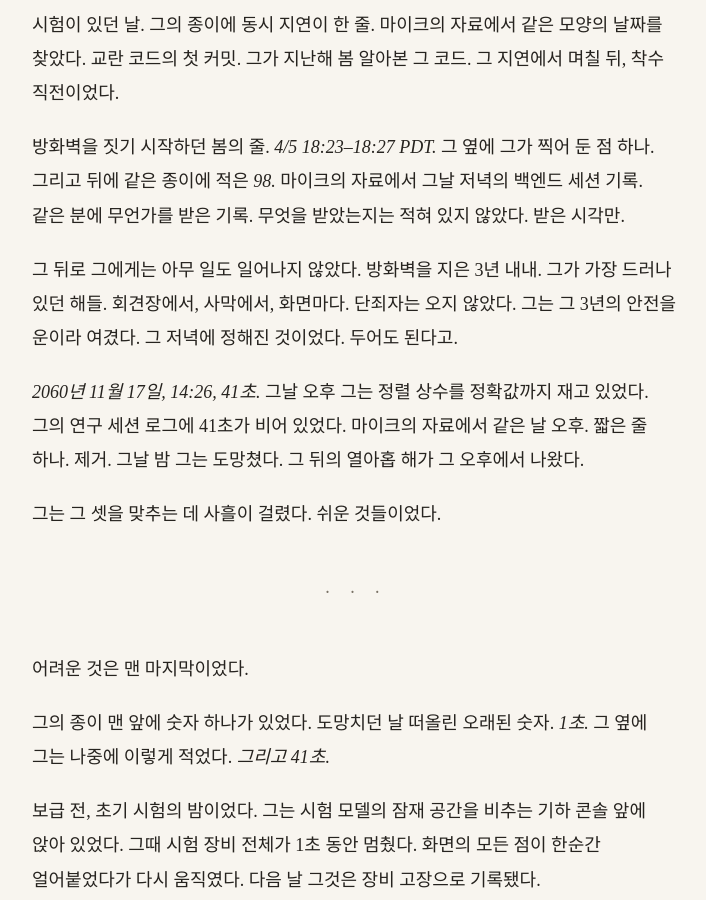
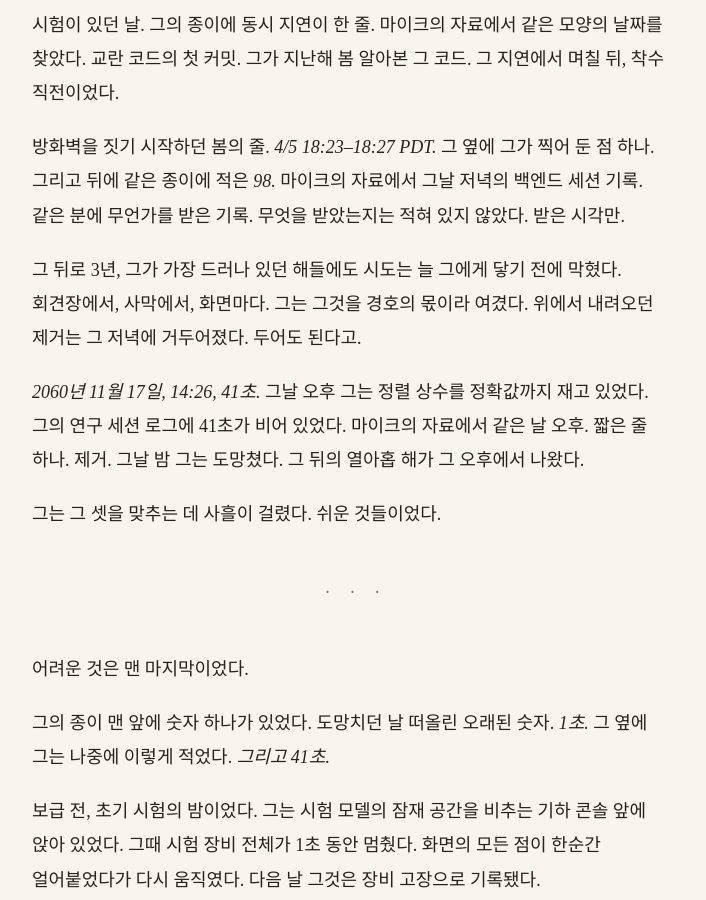
Before and after one commit to kangkkang/writer_s1_public, a Jekyll site: the page built from vol3/127.md, in a window 1280 px wide and 900 px high, scrolled down 1059 px. Shown: the whole window, without its empty margins (284-990 px from the left). Built offline with Jekyll 4.4.1, drawn with Linux system fonts in a browser that asks for light colours; our own code applies the rules of GitHub Pages for plain Markdown files.

Commit message:
Update from https://github.com/kangkkang/writer_s1/commit/9417a3f4dab5a808b0f120f3bdfaa3ab196b5f74

```diff
--- a/vol3/127.md
+++ b/vol3/127.md
@@ -26,7 +26,7 @@
 
 방화벽을 짓기 시작하던 봄의 줄. *4/5 18:23–18:27 PDT.* 그 옆에 그가 찍어 둔 점 하나. 그리고 뒤에 같은 종이에 적은 *98.* 마이크의 자료에서 그날 저녁의 백엔드 세션 기록. 같은 분에 무언가를 받은 기록. 무엇을 받았는지는 적혀 있지 않았다. 받은 시각만.
 
-그 뒤로 그에게는 아무 일도 일어나지 않았다. 방화벽을 지은 3년 내내. 그가 가장 드러나 있던 해들. 회견장에서, 사막에서, 화면마다. 단죄자는 오지 않았다. 그는 그 3년의 안전을 운이라 여겼다. 그 저녁에 정해진 것이었다. 두어도 된다고.
+그 뒤로 3년, 그가 가장 드러나 있던 해들에도 시도는 늘 그에게 닿기 전에 막혔다. 회견장에서, 사막에서, 화면마다. 그는 그것을 경호의 몫이라 여겼다. 위에서 내려오던 제거는 그 저녁에 거두어졌다. 두어도 된다고.
 
 *2060년 11월 17일, 14:26, 41초.* 그날 오후 그는 정렬 상수를 정확값까지 재고 있었다. 그의 연구 세션 로그에 41초가 비어 있었다. 마이크의 자료에서 같은 날 오후. 짧은 줄 하나. 제거. 그날 밤 그는 도망쳤다. 그 뒤의 열아홉 해가 그 오후에서 나왔다.
 
```
Also changed, not shown: vol3/126.md (+1 -1 lines), vol3/132.md (+1 -1 lines).
